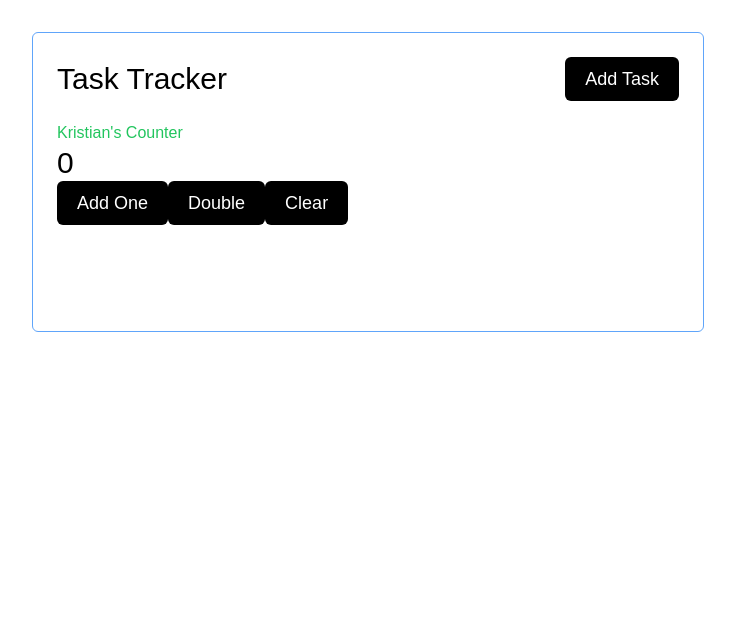
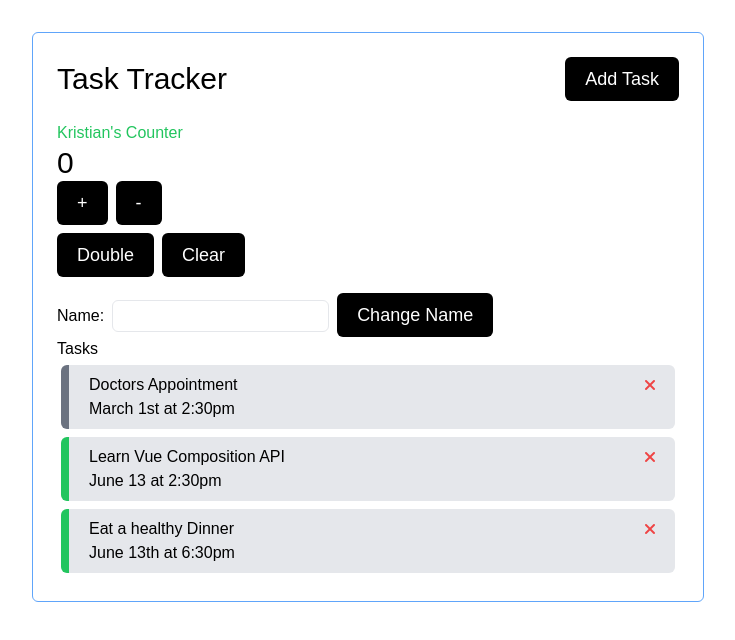
Before and after one commit to krisf451/task-tracker-vue, a Vue app: page / in a window 1280 px wide. Shown: the top 640 px of the page, without its empty margins (272-1007 px from the left). Built offline with nearby package versions, Linux system fonts and the light colour scheme.

Commit message:
wip: working on conditional rendering logic, dynamic class values based on booleans, learned how to map data with v-for, learning the difference between options and composition api

```diff
--- a/public/index.html
+++ b/public/index.html
@@ -1,15 +1,26 @@
 <!DOCTYPE html>
 <html lang="">
   <head>
-    <meta charset="utf-8">
-    <meta http-equiv="X-UA-Compatible" content="IE=edge">
-    <meta name="viewport" content="width=device-width,initial-scale=1.0">
-    <link rel="icon" href="<%= BASE_URL %>favicon.ico">
+    <meta charset="utf-8" />
+    <meta http-equiv="X-UA-Compatible" content="IE=edge" />
+    <meta name="viewport" content="width=device-width,initial-scale=1.0" />
+    <link rel="icon" href="<%= BASE_URL %>favicon.ico" />
+    <link
+      rel="stylesheet"
+      href="https://cdnjs.cloudflare.com/ajax/libs/font-awesome/6.1.1/css/all.min.css"
+      integrity="sha512-KfkfwYDsLkIlwQp6LFnl8zNdLGxu9YAA1QvwINks4PhcElQSvqcyVLLD9aMhXd13uQjoXtEKNosOWaZqXgel0g=="
+      crossorigin="anonymous"
+      referrerpolicy="no-referrer"
+    />
     <title><%= htmlWebpackPlugin.options.title %></title>
   </head>
   <body>
     <noscript>
-      <strong>We're sorry but <%= htmlWebpackPlugin.options.title %> doesn't work properly without JavaScript enabled. Please enable it to continue.</strong>
+      <strong
+        >We're sorry but <%= htmlWebpackPlugin.options.title %> doesn't work
+        properly without JavaScript enabled. Please enable it to
+        continue.</strong
+      >
     </noscript>
     <div id="app"></div>
     <!-- built files will be auto injected -->
--- a/src/App.vue
+++ b/src/App.vue
@@ -1,19 +1,49 @@
 <template>
   <div class="container">
     <Header title="Task Tracker" />
-    <Counter />
+    <CounterSetup />
+    <Tasks :tasks="tasks" />
   </div>
 </template>
 
 <script>
 import Header from "./components/Header.vue";
-import Counter from "./components/Counter.vue";
+import CounterSetup from "./components/CounterSetup.vue";
+import Tasks from "./components/Tasks.vue";
 
 export default {
   name: "App",
   components: {
     Header,
-    Counter,
+    CounterSetup,
+    Tasks,
+  },
+  data() {
+    return {
+      tasks: [],
+    };
+  },
+  created() {
+    this.tasks = [
+      {
+        id: 1,
+        text: "Doctors Appointment",
+        day: "March 1st at 2:30pm",
+        reminder: false,
+      },
+      {
+        id: 2,
+        text: "Learn Vue Composition API",
+        day: "June 13 at 2:30pm",
+        reminder: true,
+      },
+      {
+        id: 3,
+        text: "Eat a healthy Dinner",
+        day: "June 13th at 6:30pm",
+        reminder: true,
+      },
+    ];
   },
 };
 </script>
--- a/src/components/Counter.vue
+++ /dev/null
@@ -1,33 +0,0 @@
-<template>
-  <h1 class="text-green-500">{{ name }}'s Counter</h1>
-  <p class="text-3xl">{{ count }}</p>
-
-  <button type="button" @click="addOne()" class="btn">Add One</button>
-  <button type="button" @click="double()" class="btn">Double</button>
-  <button type="button" @click="clearCount()" class="btn">Clear</button>
-</template>
-
-<script>
-export default {
-  name: "Counter",
-  data() {
-    return {
-      count: 0,
-      name: "Kristian",
-    };
-  },
-  methods: {
-    addOne: function () {
-      this.count++;
-    },
-    double: function () {
-      this.count *= 2;
-    },
-    clearCount: function () {
-      this.count = 0;
-    },
-  },
-};
-</script>
-
-<style></style>
--- /dev/null
+++ b/src/components/CounterSetup.vue
@@ -0,0 +1,59 @@
+<script setup>
+import { ref, onMounted, onUpdated } from "vue";
+
+const count = ref(0);
+const input = ref("");
+const name = ref("Kristian");
+
+//kind of like componentDidMount or UseEffect with an empty dependency array
+onMounted(() => {
+  console.log("Mounting");
+});
+
+//kind of like componentDidUpdate or UseEffect tracking certain state changes
+onUpdated(() => {
+  console.log("Updating");
+});
+
+const addOne = () => {
+  count.value++;
+};
+const minusOne = () => {
+  count.value--;
+};
+const double = () => {
+  count.value *= 2;
+};
+const clearCount = () => {
+  count.value = 0;
+};
+const changeName = () => {
+  name.value = input.value.value;
+  input.value.value = "";
+};
+</script>
+
+<template>
+  <h1 class="text-green-500">{{ name }}'s Counter</h1>
+  <p class="text-3xl">{{ count }}</p>
+
+  <div class="flex gap-2 mb-2">
+    <button type="button" @click="addOne" class="btn">+</button>
+    <button type="button" @click="minusOne" class="btn">-</button>
+  </div>
+  <div class="flex gap-2">
+    <button type="button" @click="double" class="btn">Double</button>
+    <button type="button" @click="clearCount" class="btn">Clear</button>
+  </div>
+  <div class="mt-4">
+    <label for="name" class="mr-2">Name:</label>
+    <input
+      type="text"
+      class="border pl-2 focus:outline-none h-8 rounded-md"
+      ref="input"
+    />
+    <button type="button" class="btn ml-2" @click="changeName">
+      Change Name
+    </button>
+  </div>
+</template>
--- /dev/null
+++ b/src/components/Task.vue
@@ -0,0 +1,24 @@
+<template>
+  <div
+    :class="[
+      task.reminder
+        ? 'border-l-8 border-green-500'
+        : 'border-l-8 border-gray-500',
+      'task',
+    ]"
+  >
+    <h3 class="flex justify-between items-center">
+      {{ task.text }} <i class="fa fa-times text-red-500"></i>
+    </h3>
+    <p>{{ task.day }}</p>
+  </div>
+</template>
+
+<script>
+export default {
+  name: "Task",
+  props: {
+    task: Object,
+  },
+};
+</script>
--- /dev/null
+++ b/src/components/Tasks.vue
@@ -0,0 +1,22 @@
+<template>
+  <h1>Tasks</h1>
+  <div class="flex flex-wrap" v-for="task in tasks" :key="task.id">
+    <Task :task="task" />
+  </div>
+</template>
+
+<script>
+import Task from "./Task.vue";
+
+export default {
+  name: "Tasks",
+  props: {
+    tasks: Array,
+  },
+  components: {
+    Task,
+  },
+};
+</script>
+
+<style></style>
--- a/src/index.css
+++ b/src/index.css
@@ -23,6 +23,9 @@ body {
   .header {
     @apply flex justify-between items-center mb-5 text-3xl;
   }
+  .task {
+    @apply bg-gray-200 hover:bg-gray-400 ease-in-out duration-300 m-1 py-2 px-5 cursor-pointer w-full rounded-md transition-all;
+  }
   .btn {
     @apply inline-block text-white bg-black border-none py-2 px-5 rounded-md cursor-pointer appearance-none text-lg focus:outline-none active:scale-[0.98];
   }
```
